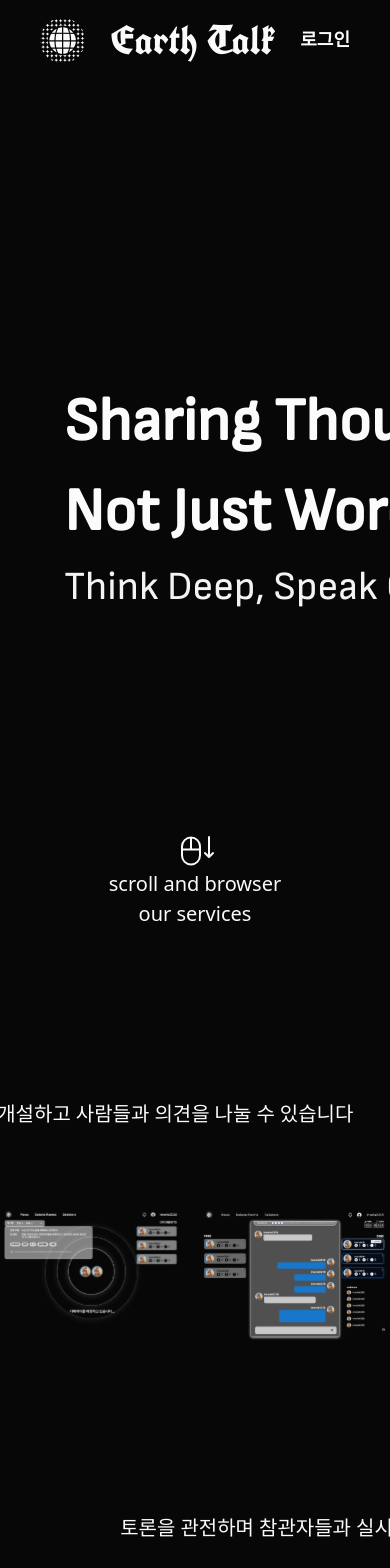
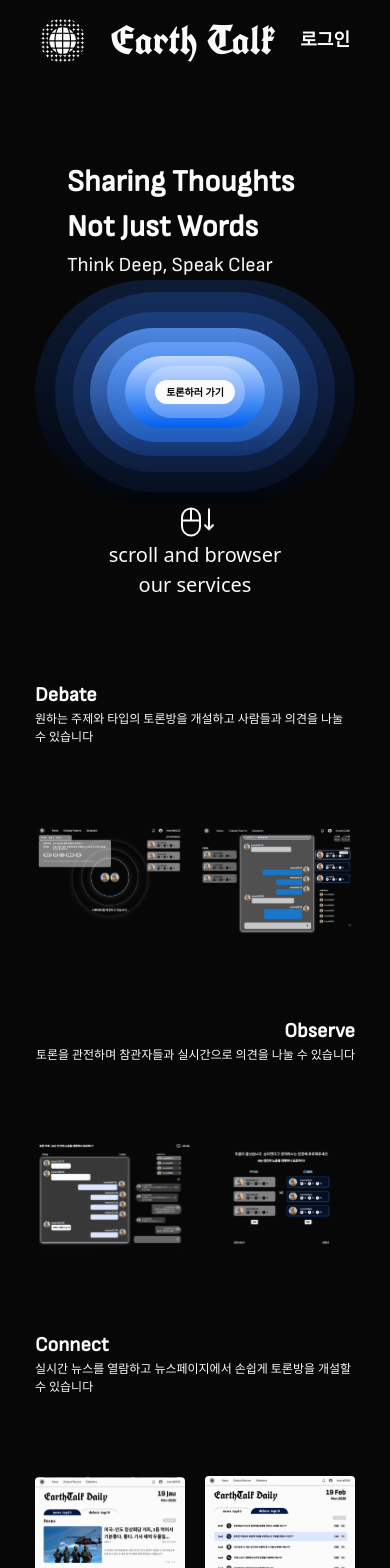
Before and after one commit to prgrms-web-devcourse-final-project/WEB2_3_BlockB_FE, a React (Vite) app: page / in a window 390 px wide. Shown: the top 1568 px of the page. Built offline with nearby package versions, Linux system fonts and the light colour scheme; a web font is replaced by a local one.

Commit message:
feat: 랜딩페이지 반응형 구현

```diff
--- a/src/pages/Landing.tsx
+++ b/src/pages/Landing.tsx
@@ -7,26 +7,30 @@
 export default function Landing() {
   return (
     <div className="h-auto py-20 text-white bg-black01">
-      <div className="flex pl-16">
-        <div className="font-sofiaSans h-[673] flex flex-col justify-center">
-          <p className="font-bold text-[60px] w-[460px] ">
-            Sharing Thoughts Not Just Words
-          </p>
-          <p className="text-[40px] text-gray02">Think Deep, Speak Clear</p>
+      <div className="flex sm:pl-16 max-sm:flex-col">
+        <div className="flex max-md:justify-center">
+          <div className="font-sofiaSans h-[673] flex flex-col justify-center">
+            <p className="font-bold text-[60px] w-[460px] max-xl:text-[50px] max-lg:text-[40px] max-xl:w-[380px] max-lg:w-80  max-md:text-[30px] max-md:w-64 ">
+              Sharing Thoughts Not Just Words
+            </p>
+            <p className="text-[40px] text-gray02 max-xl:text-[30px] max-md:text-[20px]">
+              Think Deep, Speak Clear
+            </p>
+          </div>
         </div>
-
-        <div className="w-[1002px] h-[673px] relative ">
-          <div className=" w-[1002px] h-[673px] bg-gradient-to-b from-[#0D1B35] to-[#02050B] rounded-[300px]  flex justify-center items-center  ">
-            <div className="w-[878px] h-[621px] bg-gradient-to-b from-[#132D5D] to-[#070F20] rounded-[300px] flex justify-center items-center">
-              <div className="w-[768px] h-[519px] bg-gradient-to-b from-[#1B3E7E] to-[#0D1D3D] rounded-[300px] flex justify-center items-center  ">
-                <div className="w-[650px] h-[420px] bg-gradient-to-b from-[#4E87E0] to-blue01 rounded-[300px] flex justify-center items-center">
-                  <div className="w-[545px] h-[332px] bg-gradient-to-b from-[#639DF7] to-[#1E5BB8] rounded-[300px] flex justify-center items-center">
-                    <div className="w-[414px] h-[238px] bg-gradient-to-b  from-blue09 to-game_blue01 rounded-[300px] flex justify-center items-center">
-                      <div className="w-[308px] h-[138px] bg-gradient-to-b from-[#BDD5FF] to-[#5A98F7] rounded-[300px] flex justify-center items-center"></div>
-                      <div className="w-[1002px] h-[673px] absolute z-10 bg-gradient-to-b from-black01 to-[#070707] opacity-50"></div>
-                      <button className="absolute z-20 w-[203px] h-[58px] bg-white text-black text-[18px] font-bold font-pretendard flex justify-center items-center rounded-[300px]  ">
-                        토론하러 가기
-                      </button>
+        <div className="flex max-md:justify-center">
+          <div className="w-[1002px] max-xl:w-[750px] max-lg:w-[601px] max-md:w-[450px] max-sm:w-[320px] h-[673px] max-xl:h-[504px] max-lg:h-[404px] max-md:h-[300px] max-sm:h-[224px] relative ">
+            <div className="w-full h-full bg-gradient-to-b from-[#0D1B35] to-[#02050B] rounded-[300px] flex justify-center items-center">
+              <div className="w-[878px] max-xl:w-[658px] max-lg:w-[528px] max-md:w-[380px] max-sm:w-[280px] h-[621px] max-xl:h-[465px] max-lg:h-[372px] max-md:h-[270px] max-sm:h-[200px] bg-gradient-to-b from-[#132D5D] to-[#070F20] rounded-[300px] flex justify-center items-center">
+                <div className="w-[768px] max-xl:w-[576px] max-lg:w-[462px] max-md:w-[330px] max-sm:w-[245px] h-[519px] max-xl:h-[389px] max-lg:h-[311px] max-md:h-[220px] max-sm:h-[160px] bg-gradient-to-b from-[#1B3E7E] to-[#0D1D3D] rounded-[300px] flex justify-center items-center">
+                  <div className="w-[650px] max-xl:w-[488px] max-lg:w-[390px] max-md:w-[280px] max-sm:w-[210px] h-[420px] max-xl:h-[315px] max-lg:h-[252px] max-md:h-[180px] max-sm:h-[128px] bg-gradient-to-b from-[#4E87E0] to-blue01 rounded-[300px] flex justify-center items-center">
+                    <div className="w-[545px] max-xl:w-[409px] max-lg:w-[327px] max-md:w-[240px] max-sm:w-[176px] h-[332px] max-xl:h-[249px] max-lg:h-[200px] max-md:h-[150px] max-sm:h-[100px] bg-gradient-to-b from-[#639DF7] to-[#1E5BB8] rounded-[300px] flex justify-center items-center">
+                      <div className="w-[414px] max-xl:w-[311px] max-lg:w-[249px] max-md:w-[190px] max-sm:w-[140px] h-[238px] max-xl:h-[178px] max-lg:h-[143px] max-md:h-[110px] max-sm:h-[72px] bg-gradient-to-b from-blue09 to-game_blue01 rounded-[300px] flex justify-center items-center">
+                        <div className="w-[308px] max-xl:w-[231px] max-lg:w-[185px] max-md:w-[140px] max-sm:w-[100px] h-[138px] max-xl:h-[104px] max-lg:h-[83px] max-md:h-[65px] max-sm:h-[52px] bg-gradient-to-b from-[#BDD5FF] to-[#5A98F7] rounded-[300px] flex justify-center items-center"></div>
+                        <button className="absolute z-20 w-[203px] max-xl:w-[152px] max-lg:w-[122px] max-md:w-[100px] max-sm:w-[80px] h-[58px] max-xl:h-[44px] max-lg:h-[35px] max-md:h-[28px] max-sm:h-[24px] bg-white text-black text-[18px] max-xl:text-[14px] max-lg:text-[12px] max-md:text-[11px] max-sm:text-[10px] font-bold font-pretendard flex justify-center items-center rounded-[300px]">
+                          토론하러 가기
+                        </button>
+                      </div>
                     </div>
                   </div>
                 </div>
@@ -35,13 +39,13 @@
           </div>
         </div>
       </div>
-      <div className="flex flex-col items-center  text-[20px]">
+      <div className="flex flex-col items-center  text-[20px] ">
         <div className="relative flex w-11 h-9">
           <img src={mouse} alt="마우스 아이콘" className="absoulte w-9 h-9" />
           <img
             src={moveDown}
             alt="화살표 아래 아이콘"
-            className="absolute w-6 h-6 mt-2 ml-6 animate-bounce "
+            className="absolute w-6 h-6 mt-2 ml-6 animate-bounce"
           />
         </div>
         <p>scroll and browser</p>
@@ -49,37 +53,59 @@
       </div>
 
       <div className="flex flex-col items-center my-20">
-        <div className="w-[914px] mb-20">
-          <p className="font-sofiaSans font-bold text-[60px]">connect</p>
-          <p className="font-pretendard text-[20px]">
+        <div className="w-[914px] mb-20 max-lg:w-[768px] max-md:w-[640px] max-sm:w-80">
+          <p className="font-sofiaSans font-bold text-[60px] max-md:text-[40px] max-sm:text-[20px]">
+            Debate
+          </p>
+          <p className="font-pretendard text-[20px] max-md:text-[16px] max-sm:text-[12px]">
             원하는 주제와 타입의 토론방을 개설하고 사람들과 의견을 나눌 수
             있습니다
           </p>
         </div>
-        <img src={debateScreenshot} alt="토론 스크린샷" />
+        <img
+          src={debateScreenshot}
+          alt="토론 스크린샷"
+          className="max-lg:w-[768px] max-md:w-[640px] max-sm:w-80"
+        />
       </div>
 
-      <div className="flex flex-col items-center my-20">
-        <div className="w-[914px] mb-20 flex items-end flex-col">
-          <p className="font-sofiaSans font-bold text-[60px]">Observe</p>
-          <p className="font-pretendard text-[20px]">
+      <div className="flex flex-col items-center my-20 ">
+        <div className="w-[914px] mb-20 flex items-end flex-col max-lg:w-[768px] max-md:w-[640px] max-sm:w-80">
+          <p className="font-sofiaSans font-bold text-[60px] max-md:text-[40px] max-sm:text-[20px]">
+            Observe
+          </p>
+          <p className="font-pretendard text-[20px] max-md:text-[16px] max-sm:text-[12px]">
             토론을 관전하며 참관자들과 실시간으로 의견을 나눌 수 있습니다
           </p>
         </div>
-        <img src={observingZoneScreenshot} alt="참관 스크린샷" />
+        <img
+          src={observingZoneScreenshot}
+          alt="참관 스크린샷"
+          className="max-lg:w-[768px] max-md:w-[640px] max-sm:w-80"
+        />
       </div>
 
       <div className="flex flex-col items-center">
-        <div className="w-[914px] mb-20">
-          <p className="font-sofiaSans font-bold text-[60px]">connect</p>
-          <p className="font-pretendard text-[20px]">
+        <div className="w-[914px] mb-20 max-lg:w-[768px] max-md:w-[640px] max-sm:w-80">
+          <p className="font-sofiaSans font-bold text-[60px] max-md:text-[40px] max-sm:text-[20px]">
+            Connect
+          </p>
+          <p className="font-pretendard text-[20px] max-md:text-[16px] max-sm:text-[12px]">
             실시간 뉴스를 열람하고 뉴스페이지에서 손쉽게 토론방을 개설할 수
             있습니다
           </p>
         </div>
-        <div className="flex w-[914px] justify-between">
-          <img src={newsTop10Screenshot} alt="인기 뉴스 리스트 스크린샷" />
-          <img src={debateTop10Screenshot} alt="인기 토론방 리스트 스크린샷" />
+        <div className="flex w-[914px] justify-between max-lg:w-[768px] max-md:w-[640px] max-sm:w-80">
+          <img
+            src={newsTop10Screenshot}
+            alt="인기 뉴스 리스트 스크린샷"
+            className="max-lg:w-[352px] max-md:w-[304px] max-sm:w-[150px]"
+          />
+          <img
+            src={debateTop10Screenshot}
+            alt="인기 토론방 리스트 스크린샷"
+            className="max-lg:w-[352px] max-md:w-[304px] max-sm:w-[150px]"
+          />
         </div>
       </div>
     </div>
```
